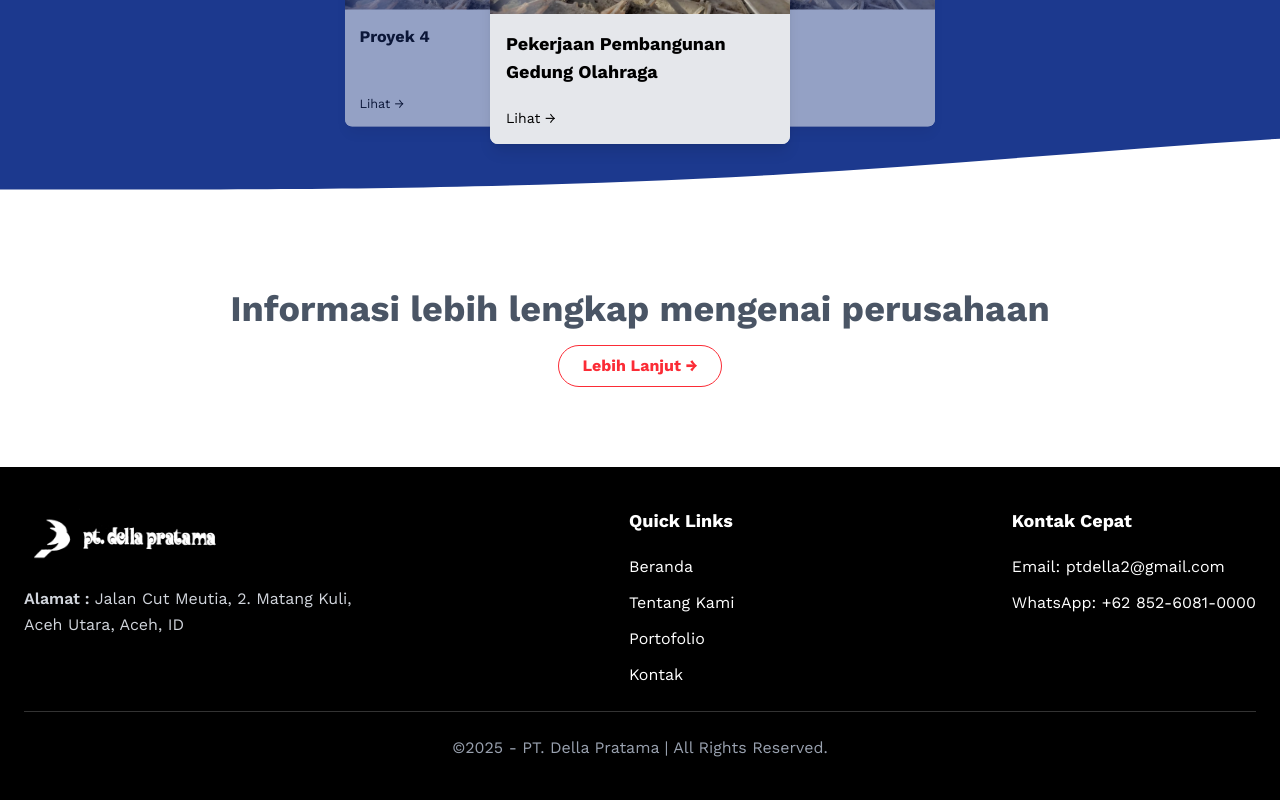
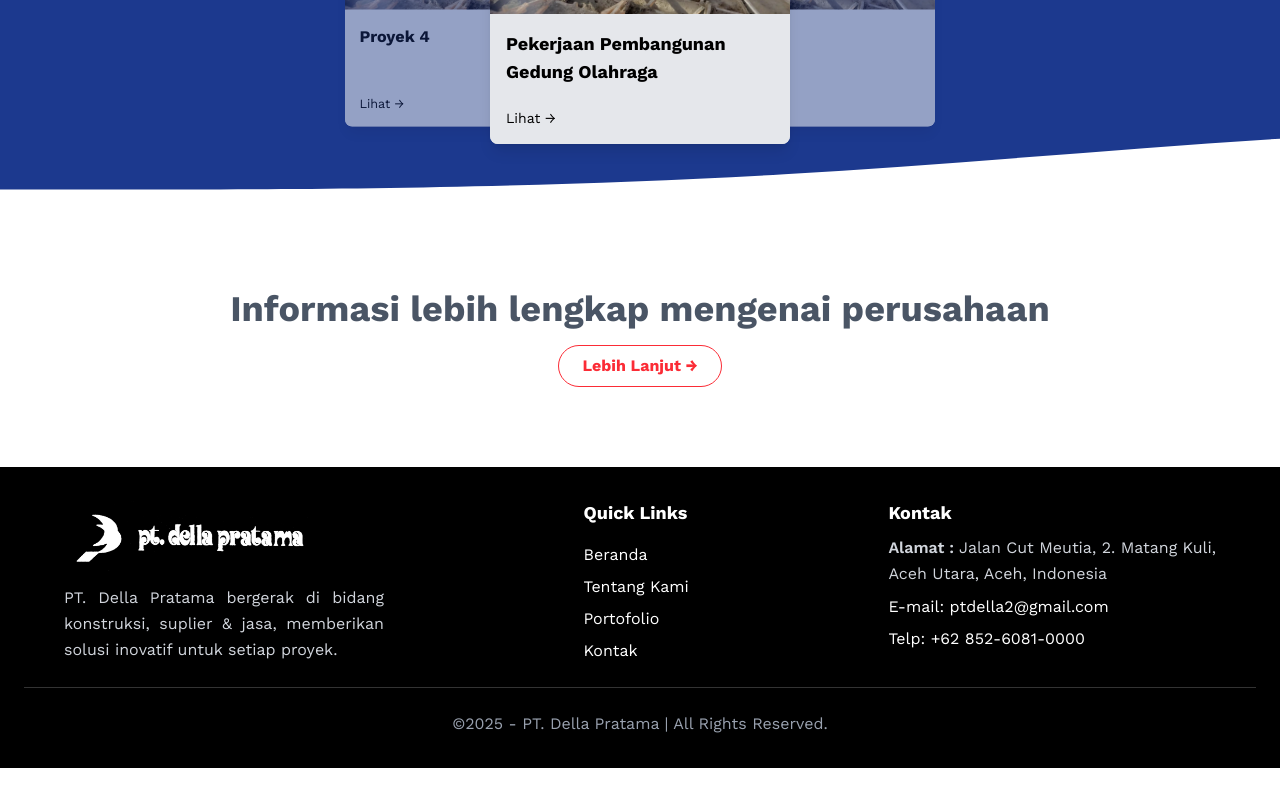
Before and after one commit to muhammadhizqilalfi/dellapratama, a Next.js app: page / in a window 1280 px wide. Shown: the part 1745-2545 px from the top of the page. After the commit the page ends 2513 px from the top, so only its background shows below. Built offline with nearby package versions, Linux system fonts and the light colour scheme.

Commit message:
Another Typo

```diff
--- a/app/about/page.tsx
+++ b/app/about/page.tsx
@@ -30,6 +30,7 @@ export default function CompanyProfile() {
           className="w-full h-48 sm:h-64 md:h-72 object-cover"
         />
         <div className="absolute inset-0 bg-black/50" />
+
         <div
           className="absolute bottom-0 left-1/2 -translate-x-1/2
                         bg-red-500 text-white w-72 sm:w-80 h-10 sm:h-12
--- a/app/components/Footer.tsx
+++ b/app/components/Footer.tsx
@@ -3,27 +3,25 @@ import Link from "next/link";
 
 export default function Footer() {
   return (
-    <footer className="bg-black text-white px-6 py-10 relative">
-      <div className="container mx-auto flex flex-col md:flex-row md:justify-between gap-10">
+    <footer className="bg-black text-white px-6 py-8">
+      <div className="container max-w-6xl mx-auto flex flex-col md:flex-row md:justify-between gap-6">
 
-        {/* Logo + Alamat */}
-        <div className="flex flex-col items-center md:items-start text-center md:text-left gap-4">
+        {/* Logo */}
+        <div className="flex flex-col items-center md:items-start text-center md:text-left gap-2">
           <Image
             src="/assets/dp_3.png"
             alt="Logo"
-            width={200}
-            height={60}
+            width={250}
+            height={100}
             className="mx-auto md:mx-0"
           />
-          <div className="text-gray-300 text-xs sm:text-sm md:text-base leading-relaxed">
-            <p>
-              <span className="font-semibold">Alamat :</span> Jalan Cut Meutia, 2. Matang Kuli, <br /> Aceh Utara, Aceh, ID
-            </p>
-          </div>
+          <p className="hidden md:block text-gray-300 text-sm sm:text-base leading-relaxed max-w-xs text-justify">
+            PT. Della Pratama bergerak di bidang konstruksi, suplier & jasa, memberikan solusi inovatif untuk setiap proyek.
+          </p>
         </div>
 
         {/* Quick Links */}
-        <div className="flex flex-col text-center md:text-left gap-3">
+        <div className="flex flex-col items-center md:items-start text-center md:text-left gap-2">
           <h3 className="text-white font-bold text-lg mb-2">Quick Links</h3>
           <Link href="/" className="hover:text-blue-500 transition-colors">Beranda</Link>
           <Link href="/about" className="hover:text-blue-500 transition-colors">Tentang Kami</Link>
@@ -31,22 +29,25 @@ export default function Footer() {
           <Link href="/contact" className="hover:text-blue-500 transition-colors">Kontak</Link>
         </div>
 
-        {/*  Kontak  */}
-        <div className="flex flex-col text-center md:text-left gap-3">
-          <h3 className="text-white font-bold text-lg mb-2">Kontak Cepat</h3>
+        {/* Kontak */}
+        <div className="flex flex-col items-center md:items-start text-center md:text-left gap-2">
+          <h3 className="text-white font-bold text-lg">Kontak</h3>
+          <p className="text-gray-300 text-sm sm:text-base leading-relaxed">
+            <span className="font-semibold">Alamat :</span> Jalan Cut Meutia, 2. Matang Kuli, <br /> Aceh Utara, Aceh, Indonesia
+          </p>
           <a
             href="mailto:ptdella2@gmail.com"
             className="hover:text-blue-500 transition-colors"
           >
-            Email: ptdella2@gmail.com
+            E-mail: ptdella2@gmail.com
           </a>
           <a
             href="https://wa.me/6285260810000"
             target="_blank"
             rel="noopener noreferrer"
-            className="hover:text-green-500 transition-colors"
+            className="hover:text-blue-500 transition-colors"
           >
-            WhatsApp: +62 852-6081-0000
+            Telp: +62 852-6081-0000
           </a>
         </div>
       </div>
@@ -56,7 +57,7 @@ export default function Footer() {
 
       {/* Copyright */}
       <p className="text-gray-400 text-xs sm:text-sm md:text-base text-center">
-        ©2025 - PT. Della Pratama | All Rights Reserved.
+        ©2025 - <a href="https://www.dellapratama.com" target="_blank" rel="noopener noreferrer" className="hover:text-blue-500">PT. Della Pratama</a> | All Rights Reserved.
       </p>
     </footer>
   );
--- a/app/components/Navbar.tsx
+++ b/app/components/Navbar.tsx
@@ -32,7 +32,7 @@ export default function Header() {
         <div className="hidden md:block bg-blue-900 text-white text-sm py-1">
           <div className="container mx-auto flex justify-end gap-10 px-4">
             <span>Aceh Utara - Indonesia</span>
-            <span>Email: ptdella2@gmail.com</span>
+            <span>E-mail: ptdella2@gmail.com</span>
             <span>Telp: +62 852-6081-0000</span>
           </div>
         </div>
```
